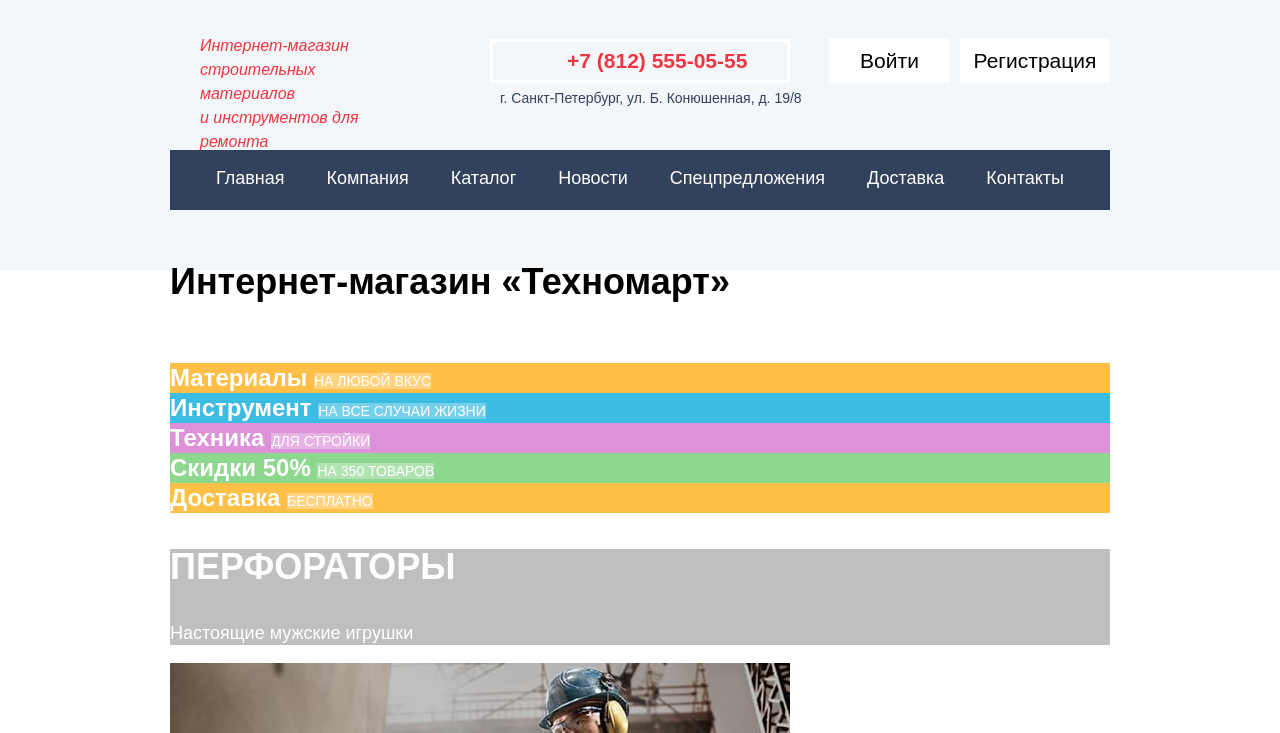
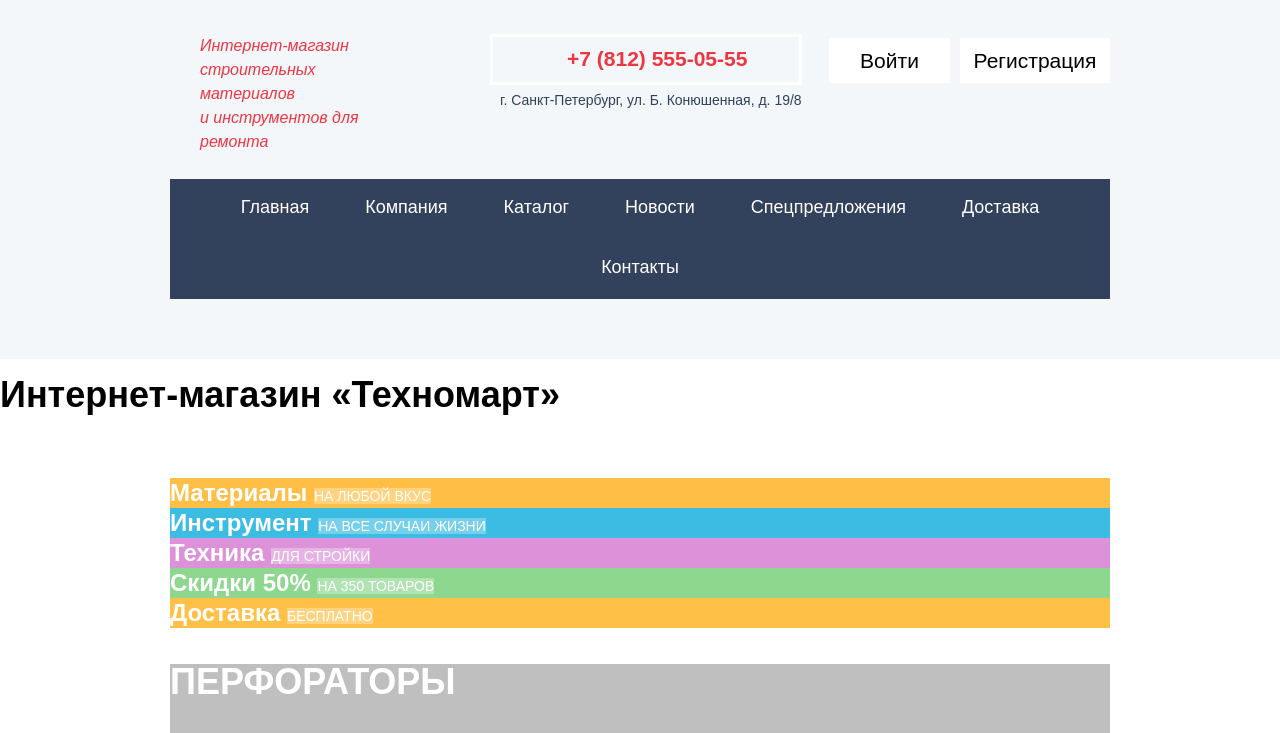
Before and after one commit to smirnovanv/1532713-technomart-29, a plain HTML site: page index.html in a window 1280 px wide. Shown: the part 50-783 px from the top of the page. Drawn offline with Linux system fonts and the light colour scheme; a web font is replaced by a local one.

Commit message:
Флексы - внесены правки по комментариям

```diff
--- a/css/style.css
+++ b/css/style.css
@@ -196,8 +196,8 @@
 .header-info {
   display: flex;
   flex-direction: row;
-  height: 140px;
-
+  padding-top: 42px;
+  padding-bottom: 25px;
 }
 
 .introduction {
@@ -206,14 +206,8 @@
   font-size: 16px;
   line-height: 24px;
   width: 210px;
-  height: 71px;
-  margin-top: 42px;
+  margin: 0;
   margin-left: 30px;
-}
-
-.header-contacts {
-  margin-top: 54px;
-
 }
 
 .header-tel {
@@ -228,6 +222,7 @@
   padding-bottom: 8px;
   padding-right: 40px;
   padding-left: 74px;
+  display: block;
 }
 
 
@@ -242,7 +237,7 @@
   font-size: 14px;
   line-height: 24px;
   margin-left: 90px;
-  margin-top: 10px;
+  margin-top: 3px;
 }
 
 .login {
@@ -253,7 +248,7 @@
   line-height: 21px;
   width: 121px;
   height: 45px;
-  margin-top: 46px;
+  margin-top: 4px;
   margin-left: auto;
   display: flex;
   justify-content: center;
@@ -276,12 +271,11 @@
   line-height: 21px;
   width: 150px;
   height: 45px;
-  margin-top: 46px;
+  margin-top: 4px;
   margin-left: 10px;
   display: flex;
   justify-content: center;
   align-items: center;
-
 }
 
 .registration:hover {
@@ -298,7 +292,6 @@
   width: 299px;
   height: 70px;
   margin-left: 50px;
-  margin-top: 46px;
 }
 
 .customer-name {
@@ -321,36 +314,28 @@
 }
 
 .header-nav-menu-list {
-  height: 60px;
-  margin-left: 25px;
-  margin-right: 25px;
+  margin: 0;
   padding: 0;
   list-style: none;
   display: flex;
+  flex-wrap: wrap;
   flex-direction: row;
+  justify-content: center;
 }
 
-.header-nav-menu-list li {
+.header-nav-menu-button {
+  display: block;
   padding-top: 16px;
-  flex-grow: 1;
-  justify-content: center;
-  display: flex;
-}
-
-
-.header-nav-menu-list li:hover {
-  background-color: var(--dark-gray);
+  padding-bottom: 20px;
+  padding-left: 28px;
+  padding-right: 28px;
 }
 
 .header-nav-menu a {
   color: var(--white);
   text-decoration: none;
-
 }
 
-.header-nav-menu-button {
-
-}
 .header-nav-menu-button:hover {
   background-color: var(--dark-gray);
 }
@@ -405,11 +390,6 @@
 
 .my-account:active {
 color: var(--medium-gray);
-}
-
-.main-title {
-  width: 940px;
-  margin: 0 auto;
 }
 
 /*товары и услуги*/
@@ -919,6 +899,8 @@
 
 .footer-bottom-wrapper {
   display: flex;
+  padding-top: 32px;
+  padding-bottom: 26px;
 
 }
 
@@ -926,13 +908,13 @@
   color: var(--white);
   font-size: 16px;
   line-height: 18px;
-  margin-top: 36px;
-  margin-bottom: 34px;
+  margin-top: 5px;
 }
 
 .social-networks {
   list-style: none;
   margin: 0;
+  margin-left: 150px;
   padding: 0;
   align-self: center;
 }
@@ -940,15 +922,14 @@
 .social-networks a {
 text-decoration: none;
 color: var(--white);
-margin-left: 150px;
 }
 
 .email-us {
   color: var(--white);
   font-size: 16px;
   line-height: 18px;
-  margin-top: 35px;
   margin-left: auto;
+  margin-top: 5px;
 }
 
 .email-us-link {
@@ -970,9 +951,9 @@
   color: var(--white);
   font-size: 16px;
   line-height: 18px;
-  margin-top: 35px;
   margin-left: 52px;
   margin-right: 15px;
+  margin-top: 5px;
 }
 
 .developer-link {
--- a/index.html
+++ b/index.html
@@ -40,21 +40,19 @@
         <nav class="header-nav-menu">
           <ul class="header-nav-menu-list">
             <li><a class="header-nav-menu-button">Главная</a></li>
-            <li class="header-nav-menu-button">
-              <a href="blank.html">Компания</a>
-            </li>
+            <li><a class="header-nav-menu-button" href="blank.html">Компания</a></li>
             <li><a class="header-nav-menu-button" href="catalog.html">Каталог</a></li>
             <li><a class="header-nav-menu-button" href="blank.html">Новости</a></li>
             <li><a class="header-nav-menu-button" href="blank.html">Спецпредложения</a></li>
             <li><a class="header-nav-menu-button" href="blank.html">Доставка</a></li>
             <li><a class="header-nav-menu-button" href="blank.html">Контакты</a></li>
-          </ul>
+           </ul>
         </nav>
       </div>
     </div>
   </header>
   <main>
-    <h1 class="main-title">Интернет-магазин «Техномарт»</h1>
+    <h1>Интернет-магазин «Техномарт»</h1>
     <section class="featured">
       <div class="wrapper">
         <h2>Товары и услуги</h2>
```
